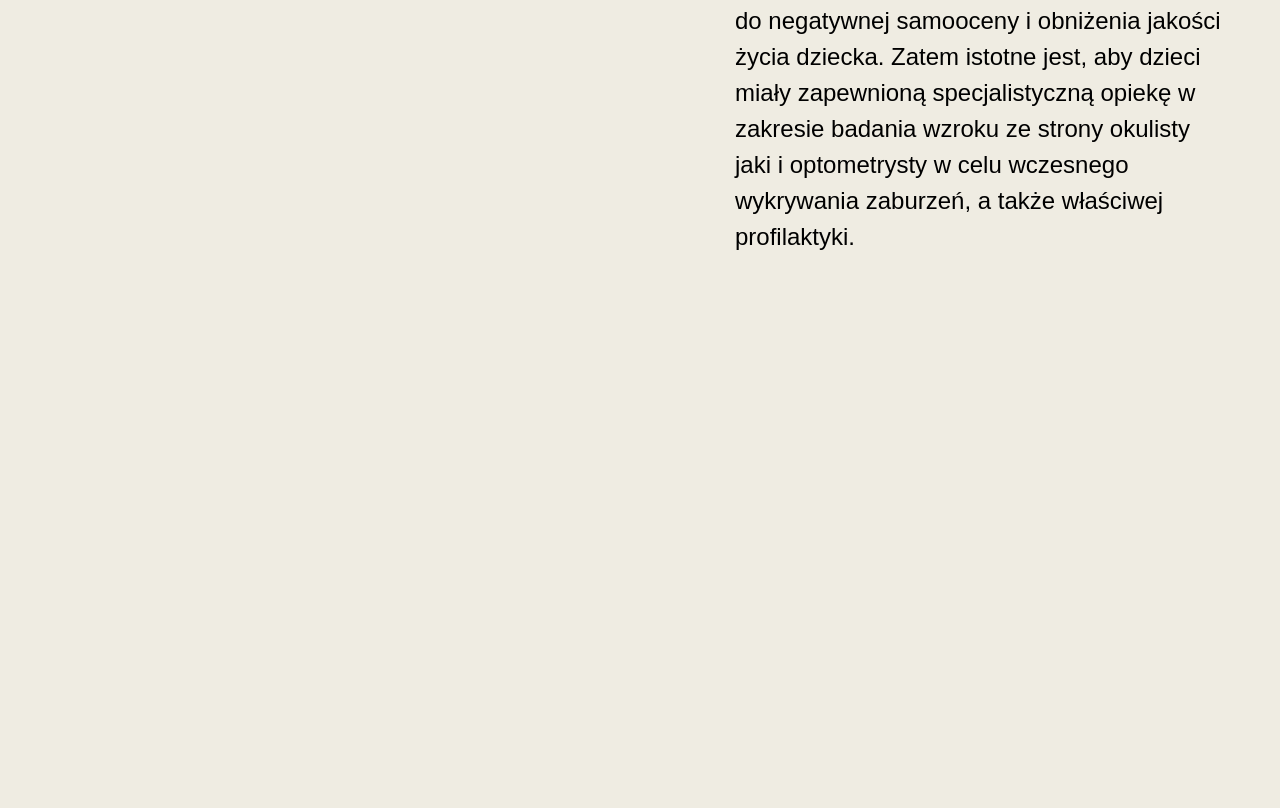
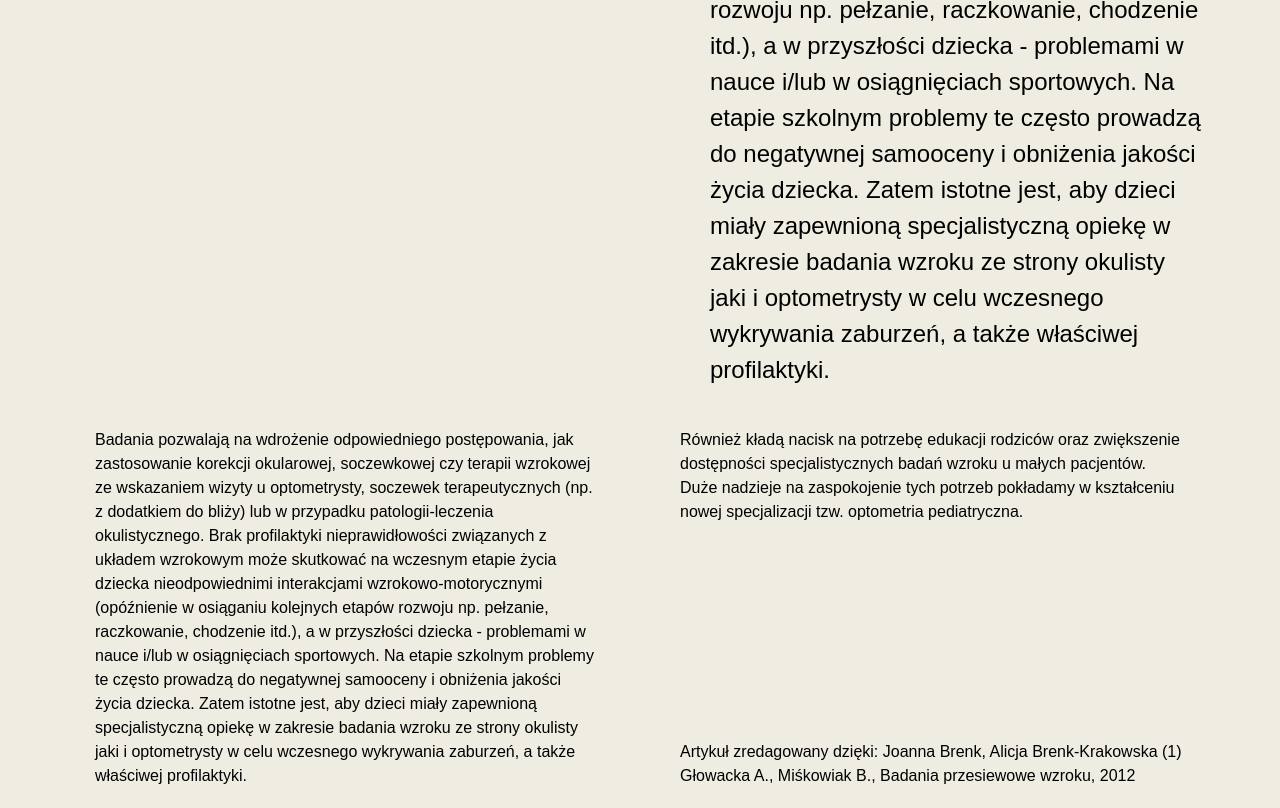
Before and after one commit to astacus777/optician-astro, an Astro site: page /treatment in a window 1280 px wide. Shown: the part 2277-3085 px from the top of the page. Before the commit the page ends 2685 px from the top, so only its background shows below. Built offline with nearby package versions, Linux system fonts and the light colour scheme; Astro itself is replaced by a stand-in of ours.

Commit message:
treatment - double-text-container-2

```diff
--- a/src/pages/treatment.astro
+++ b/src/pages/treatment.astro
@@ -5,31 +5,35 @@ import '../styles/treatment.css';
 <Layout>
   <body>
     <div class="container-head">
+
       <div class="shapes">
         <div class="half-circle"></div>
         <div class="bold-line"></div>
         <div class="circle">
           <a href="index.html">back</a>
         </div>
+      </div>
 
-      </div>
       <div class="text-container">
         <div class="container-2">
           <p class="px-5"> <span class="span-badania">Badania</span> wzroku <span class="font-bold border-b-4 border-black text-500 ">dzieci</span></p>
-        <p class="px-5">pozwalają na <span class="font-bold" >wykrycie</span> </p>
+          <p class="px-5">pozwalają na <span class="font-bold" >wykrycie</span></p>
           <p class="px-5"> <span class="italic">zaburzeń</span>  wpływających</p>
         </div>
       </div>
 
     </div>
+
     <div class="eye-container">
       <div class="container-2">
         <p class="px-5">negatywnie na <span class="font-thin italic font-sans">prawidłowy</span></p>
         <p class="px-5">rozwój widzenia.</p>
       </div>
+
       <div class="eye-background">
         <img src="Group.png" alt="Group Image" class="image-inside">
       </div>
+
     <div class="double-text-container">
       <div class="text-left">Wśród
           zaburzeń
@@ -40,12 +44,36 @@ import '../styles/treatment.css';
           różnowzroczność,
           różnego rodzaju zezy,
           choroby narządu
-      wzroku.</div>
+          wzroku.
+      </div>
+
       <div class="text-right">
-      <div class="top-text"><img class="img4" src="Arrow 4.png" alt=""></div>
-      <div class="bottom-text">Badania pozwalają na wdrożenie odpowiedniego postępowania, jak zastosowanie korekcji okularowej, soczewkowej czy terapii wzrokowej ze wskazaniem wizyty u optometrysty, soczewek terapeutycznych (np. z dodatkiem do bliży) lub w przypadku patologii-leczenia okulistycznego. Brak profilaktyki nieprawidłowości związanych z układem wzrokowym może skutkować na wczesnym etapie życia dziecka nieodpowiednimi interakcjami wzrokowo-motorycznymi (opóźnienie w osiąganiu kolejnych etapów rozwoju np. pełzanie, raczkowanie, chodzenie itd.), a w przyszłości dziecka - problemami w nauce i/lub w osiągnięciach sportowych. Na etapie szkolnym problemy te często prowadzą do negatywnej samooceny i obniżenia jakości życia dziecka. Zatem istotne jest, aby dzieci miały zapewnioną specjalistyczną opiekę w zakresie badania wzroku ze strony okulisty jaki i optometrysty w celu wczesnego wykrywania zaburzeń, a także właściwej profilaktyki.</div>
+       <div class="top-text">
+        <img class="img4" src="Arrow 4.png" alt="">
+      </div>
+      <div class="bottom-text">Badania pozwalają na wdrożenie odpowiedniego postępowania, jak zastosowanie korekcji okularowej, soczewkowej czy terapii wzrokowej ze wskazaniem wizyty u optometrysty, soczewek terapeutycznych (np. z dodatkiem do bliży) lub w przypadku patologii-leczenia okulistycznego. Brak profilaktyki nieprawidłowości związanych z układem wzrokowym może skutkować na wczesnym etapie życia dziecka nieodpowiednimi interakcjami wzrokowo-motorycznymi (opóźnienie w osiąganiu kolejnych etapów rozwoju np. pełzanie, raczkowanie, chodzenie itd.), a w przyszłości dziecka - problemami w nauce i/lub w osiągnięciach sportowych. Na etapie szkolnym problemy te często prowadzą do negatywnej samooceny i obniżenia jakości życia dziecka. Zatem istotne jest, aby dzieci miały zapewnioną specjalistyczną opiekę w zakresie badania wzroku ze strony okulisty jaki i optometrysty w celu wczesnego wykrywania zaburzeń, a także właściwej profilaktyki.
       </div>
     </div>
   </div>
+
+<div class="double-text-container-2">
+  <div class="text-left-2">
+    Badania pozwalają na wdrożenie odpowiedniego postępowania, jak zastosowanie korekcji okularowej, soczewkowej czy terapii wzrokowej ze wskazaniem wizyty u optometrysty, soczewek terapeutycznych (np. z dodatkiem do bliży) lub w przypadku patologii-leczenia okulistycznego. Brak profilaktyki nieprawidłowości związanych z układem wzrokowym może skutkować na wczesnym etapie życia dziecka nieodpowiednimi interakcjami wzrokowo-motorycznymi (opóźnienie w osiąganiu kolejnych etapów rozwoju np. pełzanie, raczkowanie, chodzenie itd.), a w przyszłości dziecka - problemami w nauce i/lub w osiągnięciach sportowych. Na etapie szkolnym problemy te często prowadzą do negatywnej samooceny i obniżenia jakości życia dziecka. Zatem istotne jest, aby dzieci miały zapewnioną specjalistyczną opiekę w zakresie badania wzroku ze strony okulisty jaki i optometrysty w celu wczesnego wykrywania zaburzeń, a także właściwej profilaktyki.
+  </div>
+  <div class="text-right-2">
+    <div class="text-top-2">
+      Również kładą nacisk na potrzebę edukacji rodziców oraz zwiększenie dostępności specjalistycznych badań wzroku u małych pacjentów. Duże nadzieje na zaspokojenie tych potrzeb pokładamy w kształceniu nowej specjalizacji tzw. optometria pediatryczna.
+    </div>
+    <div class="text-botton-2">
+      Artykuł zredagowany dzięki: Joanna Brenk, Alicja Brenk-Krakowska
+      (1) Głowacka A., Miśkowiak B., Badania przesiewowe wzroku, 2012
+    </div>
+
+  </div>
+</div>
+
+
+
+     </div>
   </body>
 </Layout>
--- a/src/styles/treatment.css
+++ b/src/styles/treatment.css
@@ -139,15 +139,14 @@
 
 .double-text-container {
   max-width: 1196px;
-  max-width: 1552px;
   display: grid;
   grid-template-columns: 617px 1fr;
   grid-template-rows: auto;
-  gap: 20px; /* Odstęp między kolumnami */
+  gap: 20px;
   height: auto;
   padding: 20px;
   box-sizing: border-box;
-  margin-left: 50px;
+
 }
 .text-left {
     width: 100%;
@@ -157,6 +156,8 @@
 }
 
 .text-right {
+  width: 100%;
+  max-width: 497px;
     display: flex;
     flex-direction: column;
     justify-content: space-between;
@@ -165,31 +166,47 @@
 }
 
 .top-text {
-    width: 100%;
-    height: auto;
-    max-height: 50px;
-    display: flex;
-    justify-content: center;
-    align-items: center;
+  height: 100%;
+  position: relative;
+
 }
 
+.img4 {
+  position: absolute;
+  bottom: 0;
+  left: 0;
+}
+
+
 .bottom-text {
-    width: 100%;
     height: 997px;
-    max-width: 497px;
     align-self: flex-end;
+    font-size: 24px;
 }
-/* @media (max-width: 1200px) {
-  .double-text-container {
-      grid-template-columns: 1fr;
-      grid-template-rows: auto;
-  }
 
-  .text-left {
-      height: auto;
-  }
+/* double-text-container-2 */
+.double-text-container-2 {
+  max-width: 1196px;
+  max-height: 821px;
+  display: grid;
+  grid-template-columns: 505px 1fr;
+  grid-template-rows: auto;
+  height: auto;
+  gap: 80px;
+  padding: 20px;
+  box-sizing: border-box;
+}
+.text-left-2 {
+  width: 505px;
+  height: auto;
+  text-align: left;
+}
 
-  .text-right {
-      flex-direction: row;
-  }
-} */
+.text-right-2 {
+  width: 505px;
+  height: auto;
+  display: flex;
+  flex-direction: column;
+  justify-content: space-between;
+  text-align: left;
+}
```
Lines whose indentation alone changed are shown as unchanged.
